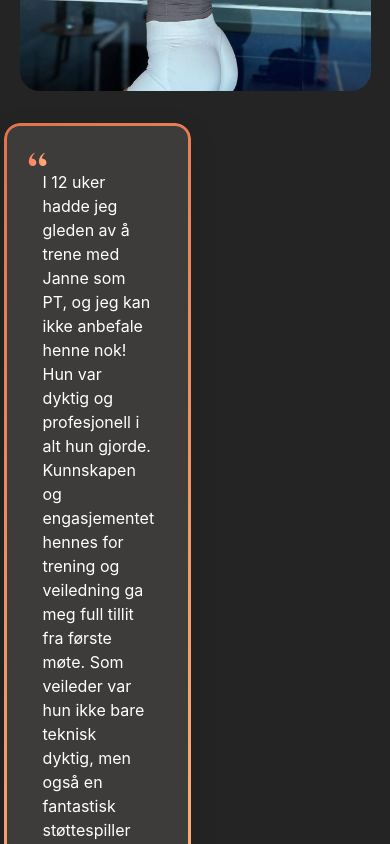
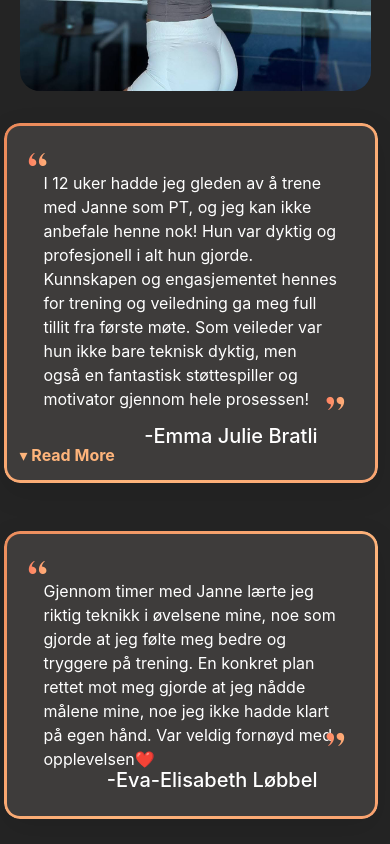
Before and after one commit to tazhel/janne-react, a React (Vite) app: page / in a window 390 px wide. Shown: the part 4840-5684 px from the top of the page. Built offline with nearby package versions, Linux system fonts and the light colour scheme.

Commit message:
hotfix reviews mobile

```diff
--- a/src/Pages/KontaktPage.tsx
+++ b/src/Pages/KontaktPage.tsx
@@ -11,18 +11,59 @@ const KontaktPage: React.FC = () => {
         phone: '',
         instagram: '',
     });
+    const [errors, setErrors] = useState({
+        email: '',
+        phone: '',
+    });
+    const [touched, setTouched] = useState({
+        email: false,
+        phone: false,
+    });
 
     const handleChange = (e: React.ChangeEvent<HTMLInputElement | HTMLSelectElement>) => {
         setFormData({ ...formData, [e.target.name]: e.target.value });
     };
 
-    const nextStep = () => setStep(step + 1);
+    const nextStep = () => {
+        if (step === 3 && validateForm()) {
+            setStep(step + 1);
+        } else if (step < 3) {
+            setStep(step + 1);
+        }
+    };
+
     const prevStep = () => setStep(step - 1);
+
     const handleSubmit = () => {
-        //TODO change to real form
-        window.open('https://form.jotform.com/242323185234046', '_blank');
-        // console.log('Form submitted:', formData);
-        // alert('Denne featuren er dessverre ikke tilgjengelig enda');
+        if (validateForm()) {
+            console.log('Form submitted:', formData);
+            alert('Ditt ønsket har blitt sendt inn');
+        }
+    };
+
+    const validateForm = () => {
+        let valid = true;
+        let emailError = '';
+        let phoneError = '';
+
+        // Email validation
+        if (touched.email && !formData.email.includes('@')) {
+            emailError = 'Vennligst skriv en gyldig e-postadresse med @';
+            valid = false;
+        }
+
+        // Norwegian phone validation (only 8 digits after +47)
+        if (touched.phone && formData.phone && !/^\+47\d{8}$/.test(formData.phone)) {
+            phoneError = 'Telefonnummeret må være norsk og bestå av 8 sifre.';
+            valid = false;
+        }
+
+        setErrors({ email: emailError, phone: phoneError });
+        return valid;
+    };
+
+    const handleBlur = (field: string) => {
+        setTouched({ ...touched, [field]: true });
     };
 
     return (
@@ -92,20 +133,27 @@ const KontaktPage: React.FC = () => {
                         placeholder="Epost"
                         value={formData.email}
                         onChange={handleChange}
+                        onBlur={() => handleBlur('email')}
+                        style={{ color: 'white' }}
                     />
+                    {touched.email && errors.email && <div className="error-message">{errors.email}</div>}
                     <input
                         type="tel"
                         name="phone"
-                        placeholder="Telefon"
+                        placeholder="Telefon (+47)"
                         value={formData.phone}
                         onChange={handleChange}
+                        onBlur={() => handleBlur('phone')}
+                        style={{ color: 'white' }}
                     />
+                    {touched.phone && errors.phone && <div className="error-message">{errors.phone}</div>}
                     <input
                         type="text"
                         name="instagram"
                         placeholder="Instagram (valgfri)"
                         value={formData.instagram}
                         onChange={handleChange}
+                        style={{ color: 'white' }}
                     />
                     <button className="kontakt-button" onClick={prevStep}>
                         Tilbake
--- a/src/Pages/kontaktpage.css
+++ b/src/Pages/kontaktpage.css
@@ -62,6 +62,7 @@ input {
     border-radius: 8px;
     font-size: 16px;
     color: #959595;
+    background: rgba(255, 255, 255, 0.2); /* Less dark background */
 }
 
 .kontakt-button {
--- a/src/Pages/kundeanmeldelserpage.css
+++ b/src/Pages/kundeanmeldelserpage.css
@@ -75,9 +75,9 @@
     margin-bottom: 8px;
 }
 
-.review-name-expand {
+.review-name {
     position: absolute;
-    bottom: 48px;
+    bottom: 64px;
     right: 80px;
     font-size: 20px;
     font-weight: 500;
@@ -85,9 +85,9 @@
     color: white;
 }
 
-.review-name {
+.review-name-expand {
     position: absolute;
-    bottom: 64px;
+    bottom: 48px;
     right: 80px;
     font-size: 20px;
     font-weight: 500;
@@ -146,7 +146,27 @@
     }
 
     .review-box {
-        width: 100%;
-        padding: 15px;
+        width: calc(100dvw - 16px);
+        padding: 16px;
+    }
+
+    .review-name {
+        bottom: 24px;
+        right: 60px;
+    }
+
+    .review-name-expand {
+        bottom: 32px;
+        right: 60px;
+    }
+
+    .review-qoute-left {
+        top: 12px;
+        left: 24px;
+    }
+
+    .review-qoute-right {
+        bottom: 32px;
+        right: 32px;
     }
 }
```
